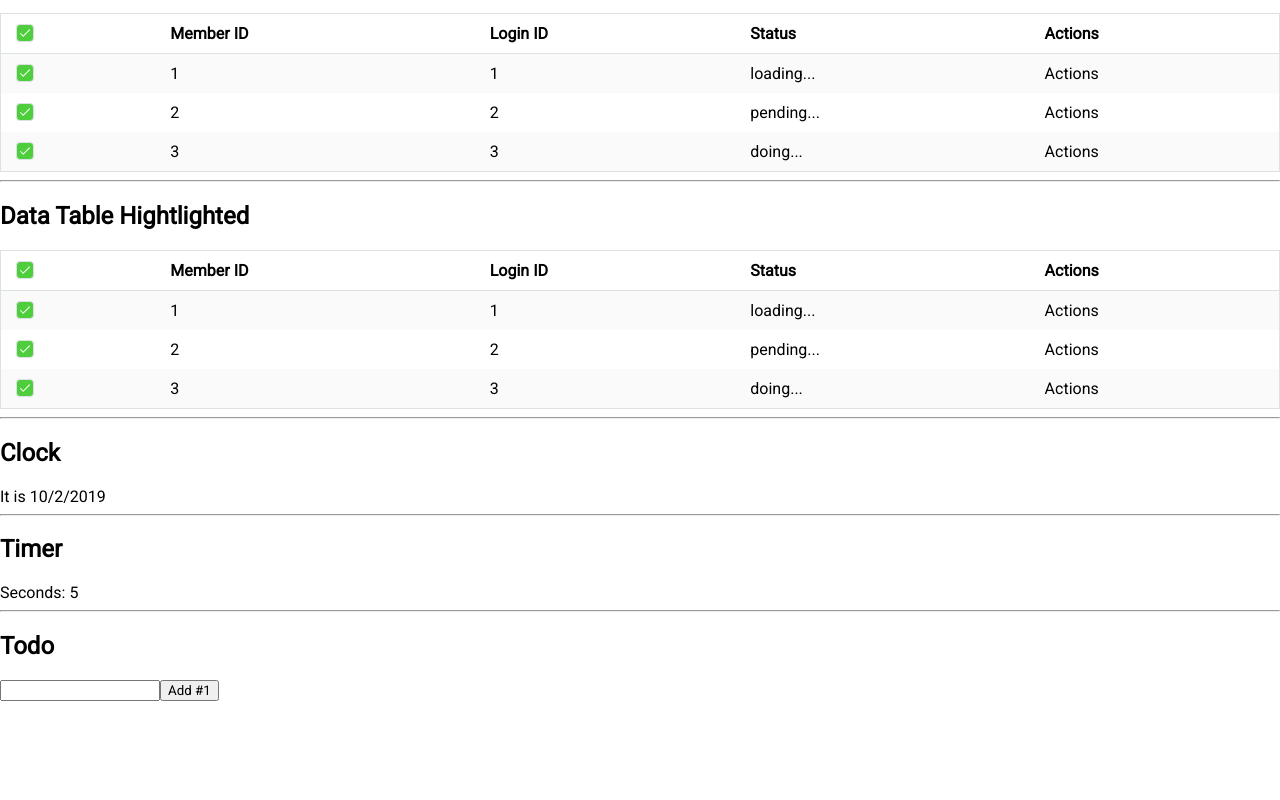
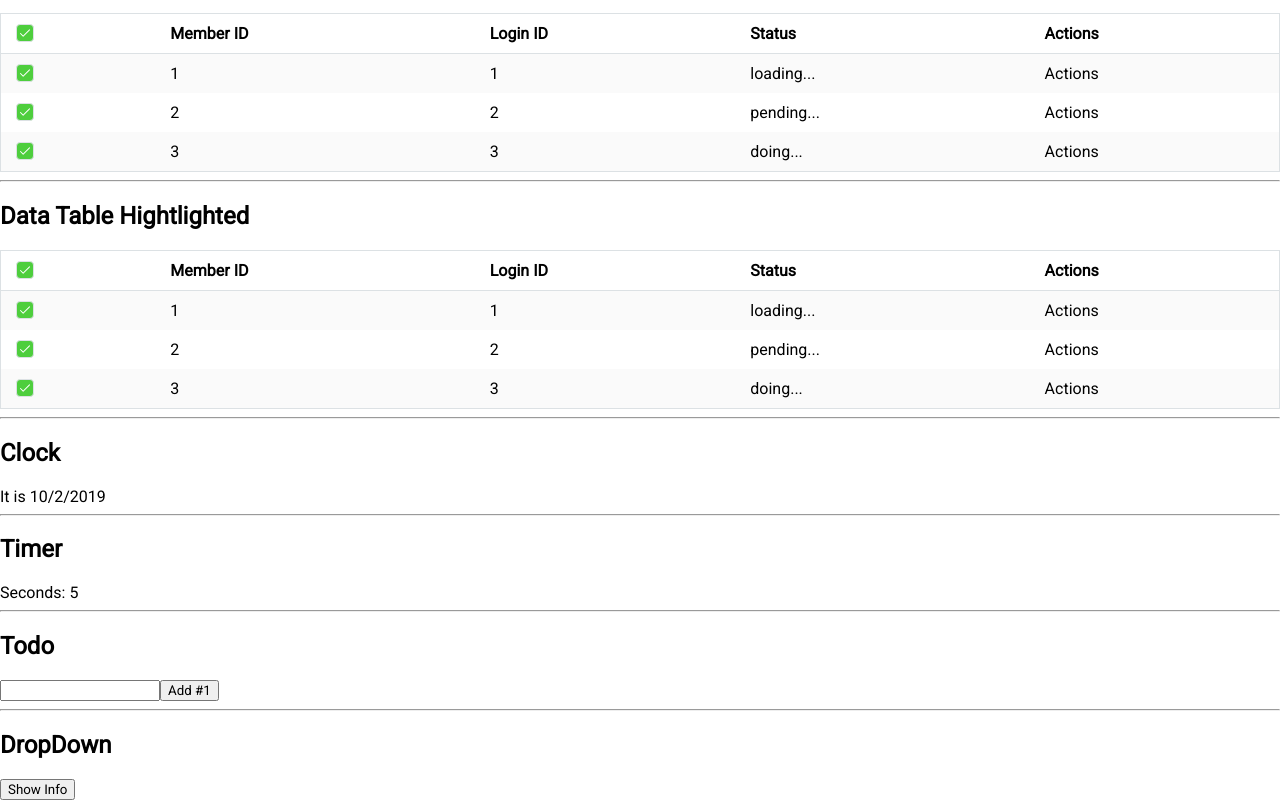
Before and after one commit to phichidung/test-ui, a React (Create React App) app: page / in a window 1280 px wide. Shown: the part 1081-1881 px from the top of the page. Before the commit the page ends 1782 px from the top, so only its background shows below. Built offline with nearby package versions, Linux system fonts and the light colour scheme.

Commit message:
make dropdown ui

```diff
--- a/src/App.js
+++ b/src/App.js
@@ -7,6 +7,7 @@ import { ButtonCustomizeWayOne,
          Checkbox,
          Paginator,
          DataTable,
+         DropDown,
 } from '../src/ui';
 import Clock from "./components/Clock";
 import Timer from "./components/Timer";
@@ -211,6 +212,13 @@ export default class App extends Component {
                     <h1>Todo</h1>
                     <Todo/>
                 </section>
+
+                <hr/>
+
+                <section>
+                    <h1>DropDown</h1>
+                    <DropDown/>
+                </section>
             </div>
         );
     }
--- /dev/null
+++ b/src/ui/DropDown.css
@@ -0,0 +1,5 @@
+.itami.dropdown {
+    border-radius: 4px;
+    border: solid 1px #282c34;
+    margin: 50px 50px;
+}
--- /dev/null
+++ b/src/ui/DropDown.js
@@ -0,0 +1,35 @@
+import React, { Component } from 'react';
+import './DropDown.css';
+
+export default class DropDown extends Component {
+
+    constructor(props){
+        super(props);
+        this.state = {
+            open: false
+        }
+    }
+
+    handleToggle() {
+        this.setState({
+            open: !this.state.open
+        })
+    }
+
+    render() {
+        return (
+            <div>
+                <button onClick={ () => this.handleToggle() }>Show Info</button>
+                {
+                    this.state.open &&
+                    (
+                        <div className={'itami dropdown'}>
+                            <div>Name: Itami:R-S</div>
+                            <div>Job: Ranger</div>
+                        </div>
+                    )
+                }
+            </div>
+        );
+    }
+}
--- a/src/ui/index.js
+++ b/src/ui/index.js
@@ -6,6 +6,7 @@ import ButtonCustomizeWayTwo from "./ButtonCustomizeWayTwo";
 import Checkbox from "./Checkbox";
 import Paginator from "./Paginator";
 import DataTable from "./DataTable";
+import DropDown from "./DropDown";
 
 export {
     ButtonCustomizeWayOne,
@@ -16,4 +17,5 @@ export {
     Checkbox,
     Paginator,
     DataTable,
+    DropDown,
 };
```
